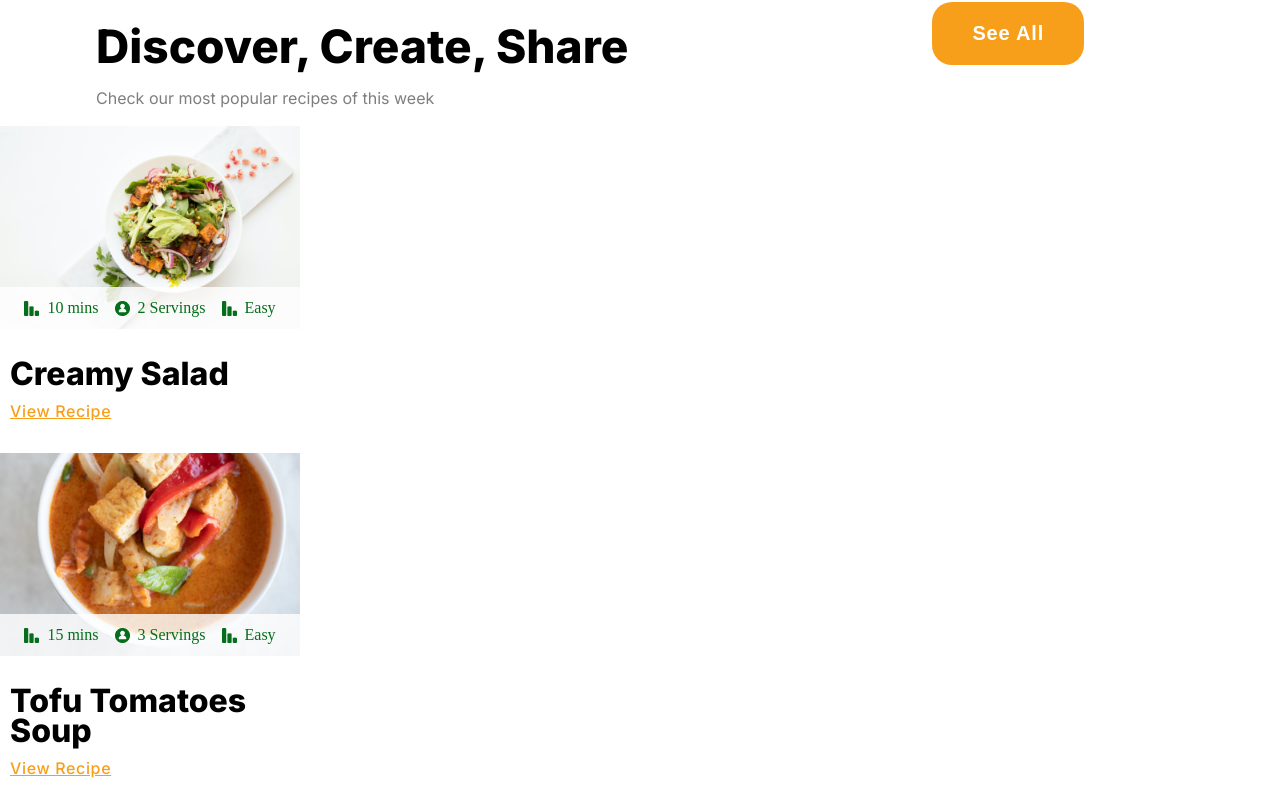
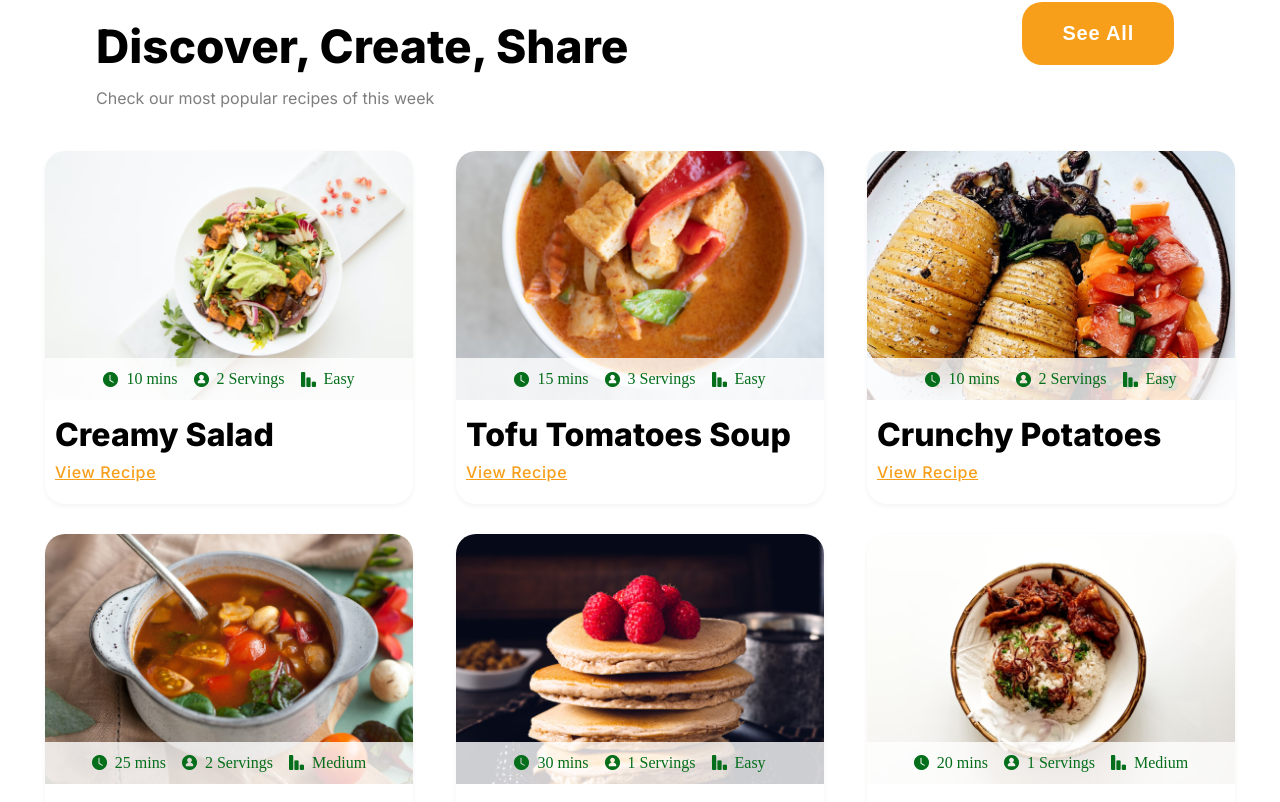
Before and after one commit to Chloedj/react-recipe-app, a React (Create React App) app in the folder recipe-app/: page / in a window 1280 px wide. Shown: the part 1058-1860 px from the top of the page. Built offline with nearby package versions, Linux system fonts and the light colour scheme.

Commit message:
Styled recipe cards and tidied up section

```diff
--- a/recipe-app/src/components/recipecard/recipecard.css
+++ b/recipe-app/src/components/recipecard/recipecard.css
@@ -1,5 +1,9 @@
 .recipe__card-container {
-    width: 300px;
+    width: 368px;
+    box-shadow: 0px 2px 5px 0px rgba(0, 0, 0, 0.05);
+    border-radius: 20px;
+    overflow: hidden;
+    margin: 5px;
 
 }
 
@@ -12,7 +16,7 @@
 .recipe__card-image img {
     width: 100%;
     display: block;
-}
+    }
 
 .recipe__card-overlay-details {
     position: absolute;
@@ -26,6 +30,7 @@
     flex-wrap: wrap;
     justify-content: center;
     padding: 8px;
+
 }
 
 .recipe__card-overlay-details p {
@@ -45,6 +50,7 @@
     align-items: center;
     justify-content: center;
     margin: 0 8px;
+
 }
 
 .recipe__card-image-icon {
@@ -53,7 +59,8 @@
 }
 
 .recipe__card-details {
-    padding: 30px 10px;
+    padding: 20px 10px;
+
 }
 
 .recipe__card-details h3 {
--- a/recipe-app/src/containers/discover/discover.css
+++ b/recipe-app/src/containers/discover/discover.css
@@ -40,6 +40,28 @@ button {
         padding: 20px 40px;
         letter-spacing: .8px;
         font-size: 20px;
-        margin-right: 100px;
+        margin-right: 10px;
 
 }
+
+.recipe__discover-cards {
+    display: flex;
+    justify-content: center;
+    width: 100%;
+    padding-top: 20px;
+}
+
+.recipe__discover-cards-container {
+    display: flex;
+    flex-wrap: wrap;
+    justify-content: space-between;
+    max-width: 1200px;
+    gap: 20px;
+
+}
+
+.recipe__card-container {
+    width: 380px;
+    margin-bottom: 20px;
+
+}
```
Also changed, not shown: recipe-app/src/assets/timeicon.png.
